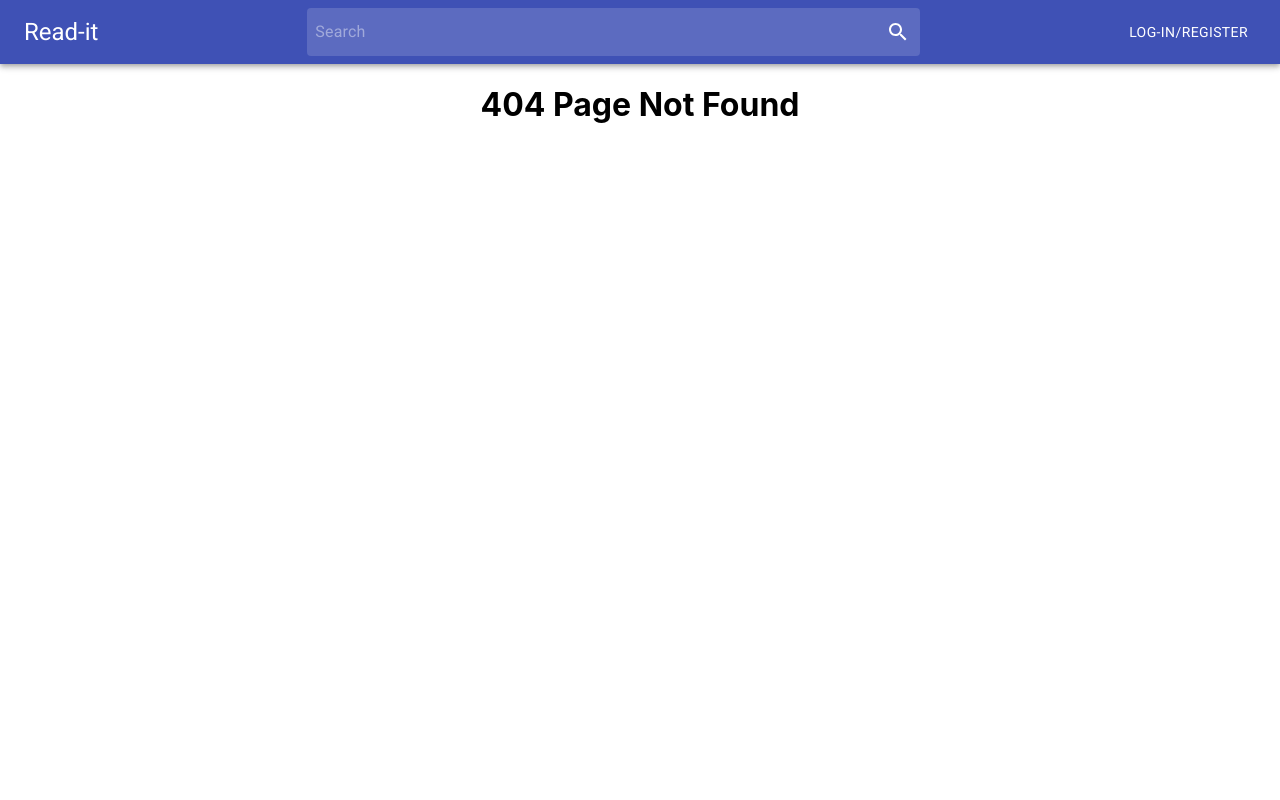
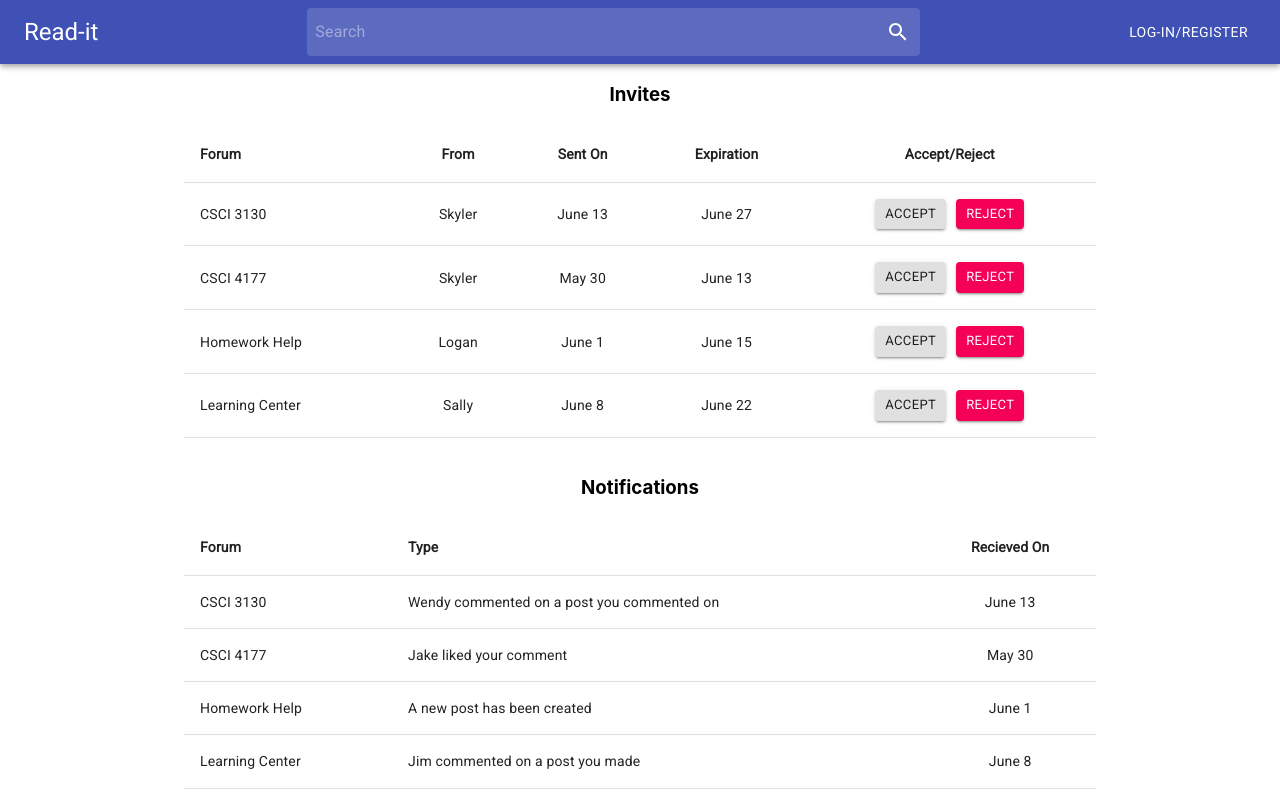
Before and after one commit to Sarthakrakhra/4177Group15Project, a React (Create React App) app: page /Notifications in a window 1280 px wide. Before the commit this address led to /not-found. Built offline with nearby package versions, Linux system fonts and the light colour scheme.

Commit message:
Messaging and notification pages added

```diff
--- a/src/App.js
+++ b/src/App.js
@@ -17,6 +17,9 @@ import Forums from "./Pages/Forums";
 import ExpandedForum from "./Components/ExpandedForum";
 import ManageForum from "./Pages/ManageForum";
 import NewThread from "./Pages/NewThread";
+import Messaging from "./Pages/Messaging";
+import ActualMessaging from "./Pages/ActualMessaging";
+import Notifications from "./Pages/Notifications";
 
 function App() {
   return (
@@ -48,6 +51,9 @@ function App() {
             <Route path="/loginRegister" component={LoginRegistration}></Route>
             <Route path="/search" component={Search}></Route>
             <Route path="/not-found" component={NotFound}></Route>
+            <Route path="/messaging" component={Messaging}></Route>
+            <Route path="/actualMessaging" component={ActualMessaging}></Route>
+            <Route path="/Notifications" component={Notifications}></Route>
             <Redirect to="/not-found"></Redirect>
           </Switch>
         </div>
--- /dev/null
+++ b/src/Pages/ActualMessaging.js
@@ -0,0 +1,74 @@
+import React from 'react';
+import {Container, Card, CardContent, Typography, Grid, TextField, Button} from '@material-ui/core';
+
+class ActualMessaging extends React.Component {
+    render() {
+      return (
+        <Container maxWidth="md">
+            <h3> Logan </h3>
+          <Card variant="outlined">
+                <CardContent>
+                    <Card style={{ width: "45%", backgroundColor: "gray", color: "white" }}>
+                        <CardContent>
+                            <Typography align="left"> Hey </Typography>
+                        </CardContent>
+                    </Card>
+                    <br />
+                    <Grid
+                    container
+                    direction="column"
+                    justify="center"
+                    alignItems="flex-end">
+                        <Card style={{ width: "45%", backgroundColor: "#3f51b5", color: "white" }}>
+                            <CardContent>
+                                <Typography align="left"> Hey </Typography>
+                            </CardContent>
+                        </Card>
+                    </Grid>
+                    <br />
+                    <Card style={{ width: "45%", backgroundColor: "gray", color: "white" }}>
+                        <CardContent>
+                            <Typography align="left"> Want to go to the beach on Tuesday? </Typography>
+                        </CardContent>
+                    </Card>
+                    <br />
+                    <Grid
+                    container
+                    direction="column"
+                    justify="center"
+                    alignItems="flex-end">
+                        <Card style={{ width: "45%", backgroundColor: "#3f51b5", color: "white" }}>
+                            <CardContent>
+                                <Typography align="left"> Sorry I can't. I have a final that I need to study for. Maybe next week. </Typography>
+                            </CardContent>
+                        </Card>
+                    </Grid>
+                    <br />
+                    <Card style={{ width: "45%", backgroundColor: "gray", color: "white" }}>
+                        <CardContent>
+                            <Typography align="left"> Ok no worries, we will see about next week. </Typography>
+                        </CardContent>
+                    </Card>
+                </CardContent>
+            </Card>
+            <Grid
+            container
+            alignItems="center">
+                <Grid
+                xs={10}
+                item={true}>
+                    <TextField style={{width: "100%"}} id="standard-basic" label="Enter Message" />
+                </Grid>
+                <Grid
+                xs={2}
+                item={true}>
+                    <Button variant="contained"> Send </Button>
+                </Grid>
+            </Grid>
+        </Container>
+      );
+    }
+
+  }
+
+  export default ActualMessaging;
--- /dev/null
+++ b/src/Pages/Messaging.js
@@ -0,0 +1,55 @@
+import React from 'react';
+import {Table, TableHead, TableRow, TableCell, Container, TableBody, Button, Grid} from '@material-ui/core';
+import { Link } from 'react-router-dom'
+import '../css/Messaging.css';
+
+/**
+ * How to get a react / material UI table set up was retrieved from: https://material-ui.com/components/tables/
+ * The code was edited to work with the different fields that are present on the page
+ */
+function createData(name, message) {
+    return { name, message };
+  }
+
+const rows = [
+    createData('Alex', 'Lorem ipsum dolor sit amet, consectetur adipiscing elit.'),
+    createData('Skyler', 'Donec eget sem in quam varius sodales.'),
+    createData('Ben', 'Suspendisse nec ante faucibus, tristique lectus quis, varius diam.'),
+    createData('Logan', 'Integer sit amet odio sagittis, pellentesque tellus non, aliquet dui.'),
+  ];
+
+class Messaging extends React.Component {
+    render() {
+      return (
+        <Container maxWidth="md">
+
+            <Grid
+            container
+            direction="row"
+            justify="flex-end">
+                <Button className="NewMessage" size="small" variant="contained"> New Message </Button>
+            </Grid>
+
+            <Table className="Table" aria-label="simple table">
+                <TableHead>
+                    <TableRow>
+                        <TableCell className="TableHeader"> Person </TableCell>
+                        <TableCell className="TableHeader" align="right"> Last Message </TableCell>
+                    </TableRow>
+                </TableHead>
+                <TableBody>
+                    {rows.map((row) => (
+                        <TableRow key={row.name} component={Link} to={"/ActualMessaging"}>
+                            <TableCell> {row.name} </TableCell>
+                            <TableCell align="right"> {row.message} </TableCell>
+                        </TableRow>
+                    ))}
+                </TableBody>
+            </Table>
+        </Container>
+      );
+    }
+
+  }
+
+  export default Messaging;
--- /dev/null
+++ b/src/Pages/Notifications.js
@@ -0,0 +1,87 @@
+import React from 'react';
+import {Table, TableHead, TableRow, TableCell, Container, TableBody, Button} from '@material-ui/core';
+import '../css/Notifications.css';
+
+/**
+ * How to get a react / material UI table set up was retrieved from: https://material-ui.com/components/tables/
+ * The code was edited to work with the different fields that are present on the page
+ */
+function createData(name, from, sent, expire) {
+    return { name, from, sent, expire };
+  }
+
+function createNotificationData(forum, type, date) {
+    return { forum, type, date};
+  }
+
+const rows = [
+    createData('CSCI 3130', 'Skyler', 'June 13', 'June 27'),
+    createData('CSCI 4177', 'Skyler', 'May 30', 'June 13'),
+    createData('Homework Help', 'Logan', 'June 1', 'June 15'),
+    createData('Learning Center', 'Sally', 'June 8', 'June 22'),
+  ];
+
+const notifications = [
+    createNotificationData('CSCI 3130', 'Wendy commented on a post you commented on', 'June 13'),
+    createNotificationData('CSCI 4177', 'Jake liked your comment', 'May 30'),
+    createNotificationData('Homework Help', 'A new post has been created', 'June 1'),
+    createNotificationData('Learning Center', 'Jim commented on a post you made', 'June 8'),
+  ];
+
+class Notifications extends React.Component {
+    render() {
+      return (
+        <Container maxWidth="md">
+            <h3> Invites </h3>
+            <Table className="Table" aria-label="simple table">
+                <TableHead>
+                    <TableRow>
+                        <TableCell className="TableHeader"> Forum </TableCell>
+                        <TableCell className="TableHeader" align="center"> From </TableCell>
+                        <TableCell className="TableHeader" align="center"> Sent On </TableCell>
+                        <TableCell className="TableHeader" align="center"> Expiration </TableCell>
+                        <TableCell className="TableHeader" align="center"> Accept/Reject </TableCell>
+                    </TableRow>
+                </TableHead>
+                <TableBody>
+                    {rows.map((row) => (
+                        <TableRow key={row.name}>
+                            <TableCell> {row.name} </TableCell>
+                            <TableCell align="center"> {row.from} </TableCell>
+                            <TableCell align="center"> {row.sent} </TableCell>
+                            <TableCell align="center"> {row.expire} </TableCell>
+                            <TableCell align="center">
+                                <Button className="acceptBtn" size="small" variant="contained"> Accept </Button>
+                                <Button className="rejectBtn" size="small" variant="contained" color="secondary"> Reject </Button>
+                            </TableCell>
+                        </TableRow>
+                    ))}
+                </TableBody>
+            </Table>
+            <br />
+            <h3> Notifications </h3>
+            <Table className="Table" aria-label="simple table">
+                <TableHead>
+                    <TableRow>
+                        <TableCell className="TableHeader"> Forum </TableCell>
+                        <TableCell className="TableHeader" align="left"> Type </TableCell>
+                        <TableCell className="TableHeader" align="center"> Recieved On </TableCell>
+                    </TableRow>
+                </TableHead>
+                <TableBody>
+                    {notifications.map((notifications) => (
+                        <TableRow key={notifications.forum}>
+                            <TableCell> {notifications.forum} </TableCell>
+                            <TableCell align="left"> {notifications.type} </TableCell>
+                            <TableCell align="center"> {notifications.date} </TableCell>
+                        </TableRow>
+                    ))}
+                </TableBody>
+            </Table>
+        </Container>
+      );
+    }
+
+  }
+
+  export default Notifications;
--- /dev/null
+++ b/src/css/Messaging.css
@@ -0,0 +1,11 @@
+.TableHeader {
+    font-weight: bold !important;
+}
+
+.Table {
+    margin-top: 20px;
+}
+
+.NewMessage{
+    margin-top: 20px !important;
+}
--- /dev/null
+++ b/src/css/Notifications.css
@@ -0,0 +1,11 @@
+.TableHeader {
+    font-weight: bold !important;
+}
+
+.Table {
+    margin-top: 20px;
+}
+
+.acceptBtn{
+    margin-right: 10px !important;
+}
```
